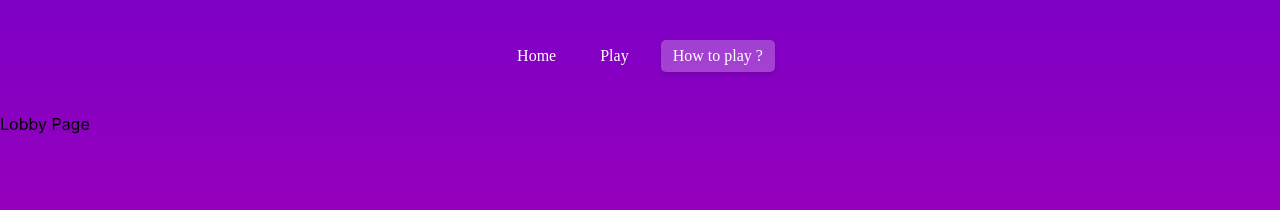
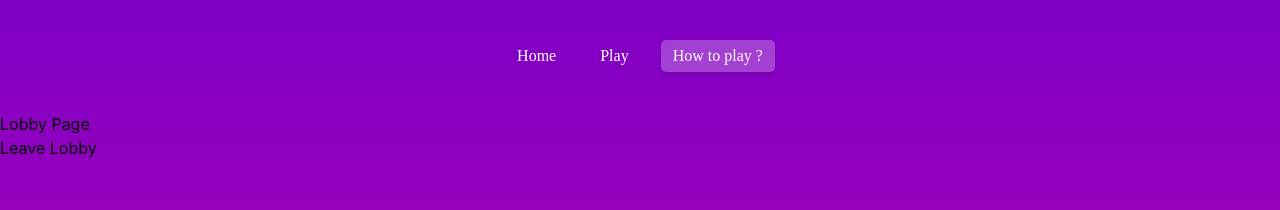
Before and after one commit to AmirDehestani/Conuhacks9, a React (Create React App) app in the folder client/: page /lobby in a window 1280 px wide. Shown: the top 210 px of the page. Built offline with nearby package versions, Linux system fonts and the light colour scheme; no server answers; a web font is replaced by a local one.

Commit message:
Add button to leave lobby

```diff
--- a/client/src/App.js
+++ b/client/src/App.js
@@ -3,19 +3,23 @@ import { BrowserRouter as Router, Route, Routes } from 'react-router-dom';
 import Home from './components/Home';
 import NavBar from './components/NavBar';
 import Footer from './components/footer';
-import Test from './components/Test'
+import Test from './components/Test';
+import Lobby from './components/Lobby';
 
 function App() {
     return (
         <Router>
-      <div className='App bg-gradient-to-b from-[#7D00C6] to-[#DF00A4] min-h-screen flex flex-col'>
-        <div className='content flex-grow'>
+            <div className="App bg-gradient-to-b from-[#7D00C6] to-[#DF00A4] min-h-screen flex flex-col">
+                <div className="content flex-grow">
                     <NavBar />
                     <Routes>
                         <Route path="/" element={<Home />} />
                         <Route path="/info" element={<div>Info Page</div>} />
-            <Route path="/createJoin" element={<div>Create or Join</div>} />
-            <Route path="/lobby" element={<div>Lobby Page</div>} />
+                        <Route
+                            path="/createJoin"
+                            element={<div>Create or Join</div>}
+                        />
+                        <Route path="/lobby" element={<Lobby />} />
                         <Route path="/test" element={<Test />} />
                     </Routes>
                 </div>
--- /dev/null
+++ b/client/src/components/Lobby.jsx
@@ -0,0 +1,22 @@
+import { useNavigate } from 'react-router-dom';
+import { io } from 'socket.io-client';
+
+const socket = io('http://localhost:5000');
+
+function Lobby() {
+    const navigate = useNavigate();
+
+    const leaveLobby = () => {
+        socket.disconnect();
+        navigate('/');
+    };
+
+    return (
+        <div>
+            <h1>Lobby Page</h1>
+            <button onClick={leaveLobby}>Leave Lobby</button>
+        </div>
+    );
+}
+
+export default Lobby;
```
Also changed, not shown: client/src/components/Test.jsx (+14 -14 lines), 1 other file (tests, documents, lock files or other folders). Lines whose indentation alone changed are shown as unchanged.
